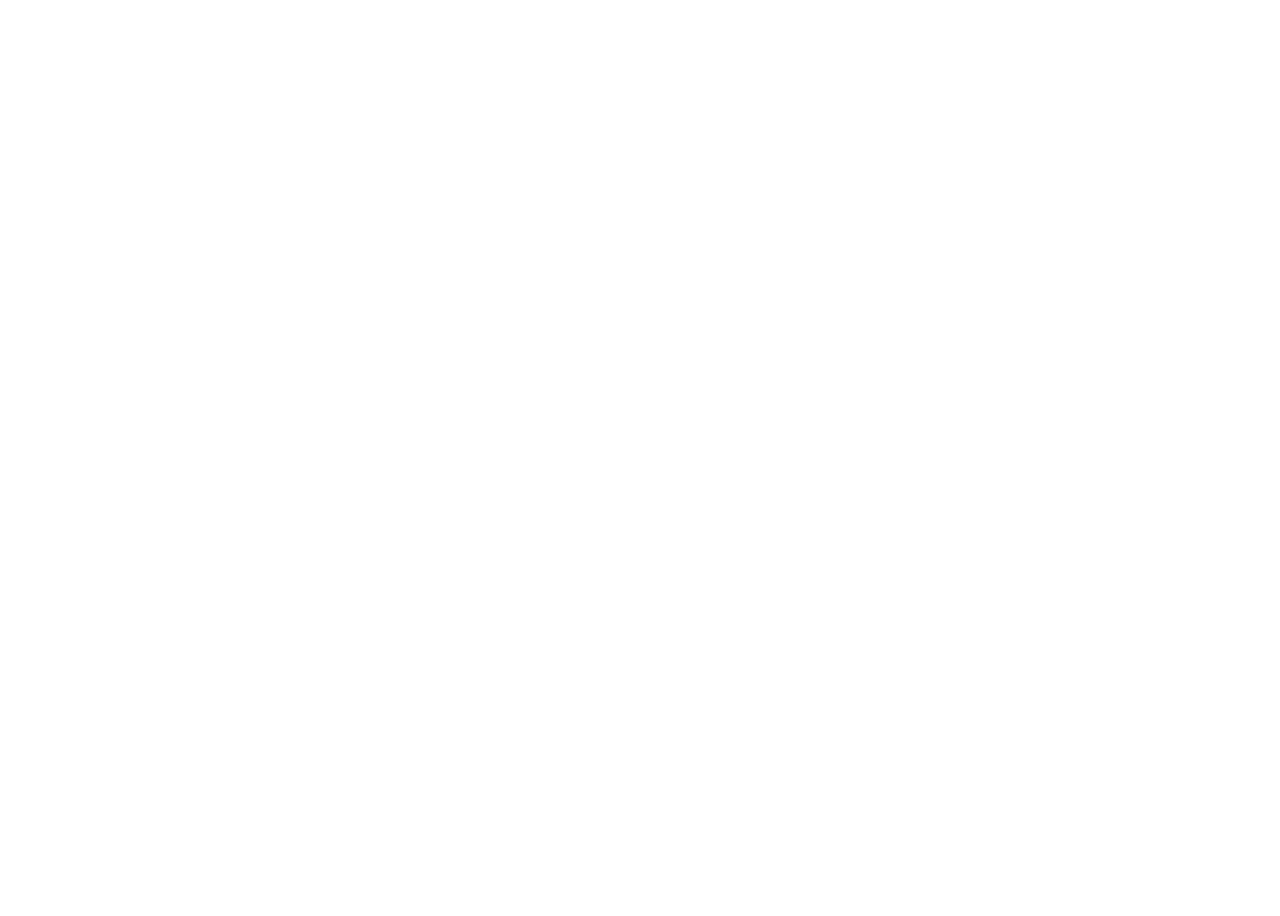
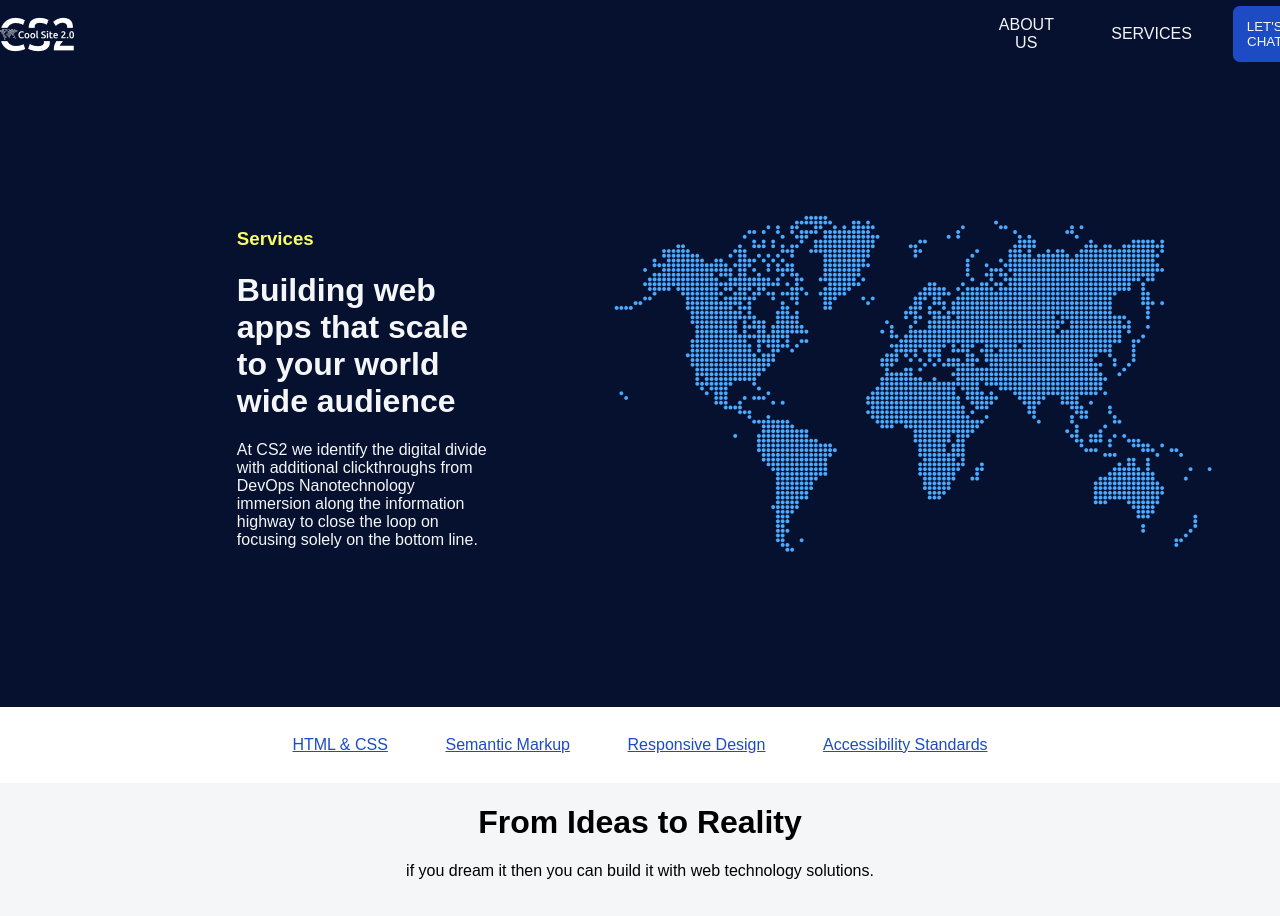
Before and after one commit to AustinPerry22/coolSiteLab, a plain HTML site: page index.html in a window 1280 px wide. Before the commit the page ends 800 px from the top, so only its background shows below. Drawn offline with Linux system fonts and the light colour scheme.

Commit message:
finished styling website

```diff
--- a/index.html
+++ b/index.html
@@ -1,11 +1,41 @@
 <!DOCTYPE html>
 <html lang="en">
+
 <head>
     <meta charset="UTF-8">
     <meta name="viewport" content="width=device-width, initial-scale=1.0">
     <title>Cool Site</title>
+    <link rel="stylesheet" href="style.css">
 </head>
+
 <body>
+    <header class="flex jcsb">
+        <img id="logo" src="images/coolsite-logo.png" alt="logo">
+        <a href="">ABOUT US</a>
+        <a href="">SERVICES</a>
+        <button>LET'S CHAT</button>
+    </header>
+    <main class="flex">
+        <div id="mainText">
+            <h3 id="service">Services</h3>
+            <h1>Building web apps that scale to your world wide audience</h1>
+            <p>At CS2 we identify the digital divide with additional clickthroughs from DevOps Nanotechnology immersion
+                along the information highway to close the loop on focusing solely on the bottom line. </p>
+        </div>
+        <img src="images/world.png" alt="world image">
+    </main>
+    <footer>
+        <div class="flex jcc">
+            <a href="">HTML & CSS</a>
+            <a href="">Semantic Markup</a>
+            <a href="">Responsive Design</a>
+            <a href="">Accessibility Standards</a>
+        </div>
+        <div>
+            <h1>From Ideas to Reality</h1>
+            <p>if you dream it then you can build it with web technology solutions.</p>
+        </div>
+    </footer>
+</body>
 
-</body>
 </html>
--- a/style.css
+++ b/style.css
@@ -1,3 +1,86 @@
-*{
+/* * {
     outline: 1px dotted black;
+} */
+
+:root {
+    --background: #061130;
+    --lightBlue: #1C4BC4;
+    --light: #F4F6F8;
+    --yellow: #FAFD61;
 }
+
+.flex {
+    display: flex;
+    align-items: center;
+}
+
+.jcc {
+    justify-content: center;
+}
+
+.jcsb {
+    justify-content: space-between;
+}
+
+#logo {
+    margin-right: 70%;
+}
+
+#mainText {
+    margin-left: 15%;
+    margin-right: 10%;
+    width: 25%;
+}
+
+#service {
+    color: var(--yellow);
+}
+
+body {
+    margin: 0;
+    text-align: center;
+    font-family: Arial, Helvetica, sans-serif;
+    background-color: var(--light);
+}
+
+header {
+    background-color: var(--background);
+}
+
+header a {
+    color: var(--light);
+    text-decoration: none;
+}
+
+main {
+    text-align: left;
+    background-color: var(--background);
+    padding: 10% 5%;
+    color: var(--light);
+}
+
+footer {
+    padding-bottom: 1.5%;
+}
+
+footer div:first-child {
+    background-color: white;
+    padding: 1% 0%;
+}
+
+button {
+    color: var(--light);
+    background-color: var(--lightBlue);
+    border: none;
+    border-radius: .5em;
+}
+
+a,
+button {
+    padding: 1em;
+    margin: 0% 1%;
+}
+
+a {
+    color: var(--lightBlue);
+}
```
Also changed, not shown: images/coolsite-logo.png (added), images/world.png (added).
